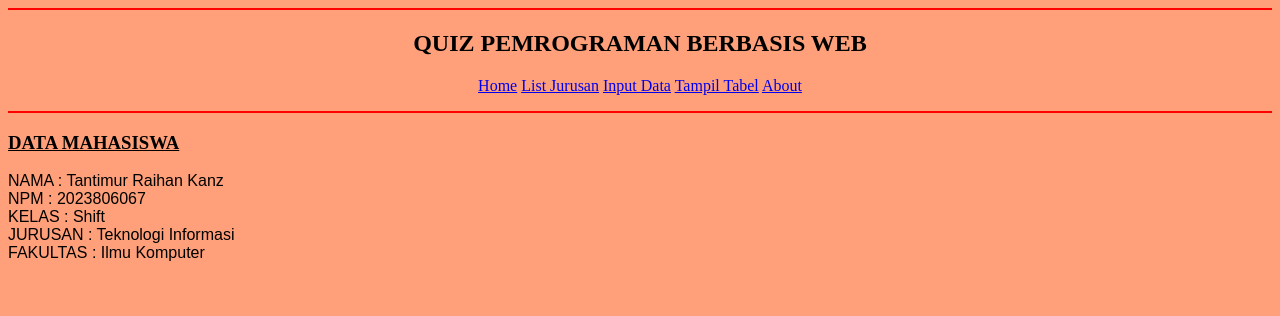
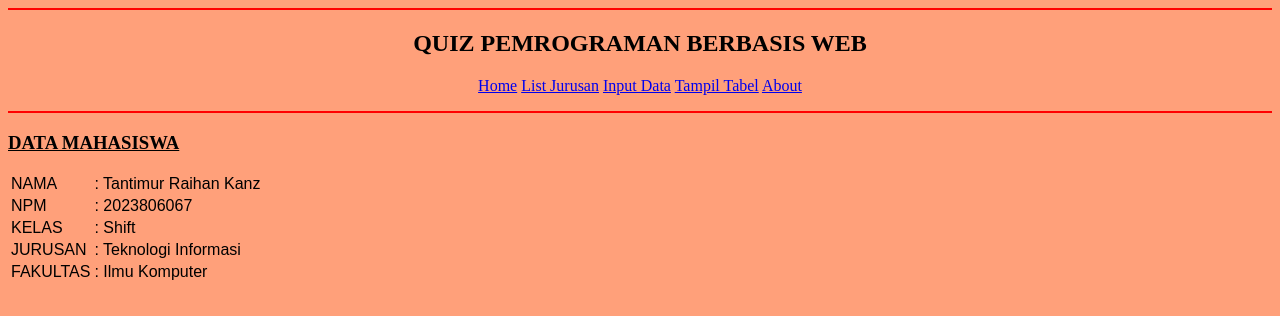
Before and after one commit to Tantimur883/Tugas-Pemrograman-berbasis-web-new, a plain HTML site: page index.html in a window 1280 px wide. Drawn offline with Linux system fonts and the light colour scheme.

Commit message:
Update index.html

```diff
--- a/index.html
+++ b/index.html
@@ -22,12 +22,39 @@
         </p></center>
         <hr color="red"/>
         <h3 style="text-decoration: underline;"> DATA MAHASISWA</h3>
-        <p style="font-family:'Arial'">
+        <table style="font-family:'Arial'"></tablestyle>
 
-        NAMA     : Tantimur Raihan Kanz <br>
-        NPM      : 2023806067 <Br>
-        KELAS    : Shift <br>
-        JURUSAN  : Teknologi Informasi <br>
-        FAKULTAS : Ilmu Komputer <br>
+            <tr>
+
+                <td>NAMA</td><td>: Tantimur Raihan Kanz </td>
+
+            </tr>
+
+            <tr>
+
+                <td>NPM</td><td>: 2023806067</td>
+
+            </tr>
+
+                <tr>
+
+                    <td>KELAS</td><td>: Shift</td>
+
+                </tr>
+
+                <tr>
+
+                    <td>JURUSAN</td><td>: Teknologi Informasi</td>
+
+                </tr>
+
+                    <tr>
+
+                        <td>FAKULTAS</td><td>: Ilmu Komputer </td>
+
+                    </tr>
+                    </table>
+
+
     </body>
 </html>
```
